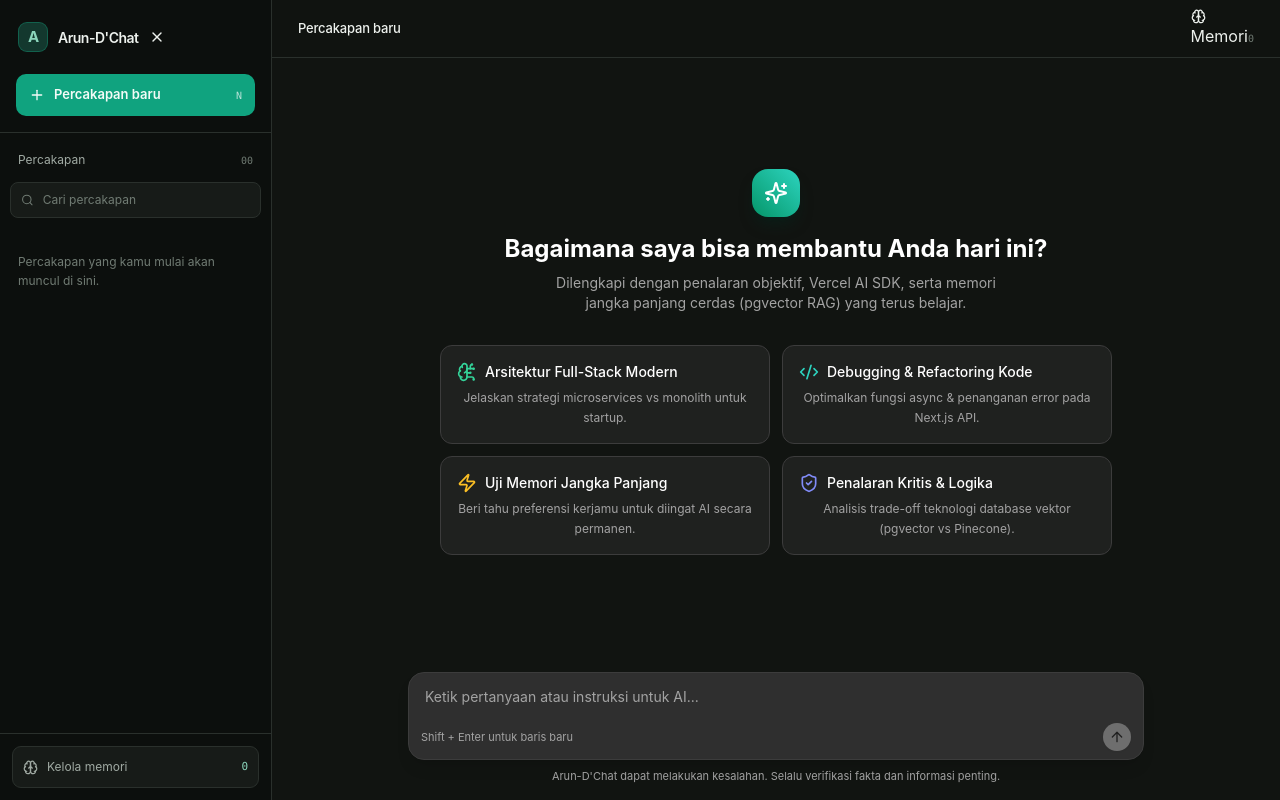
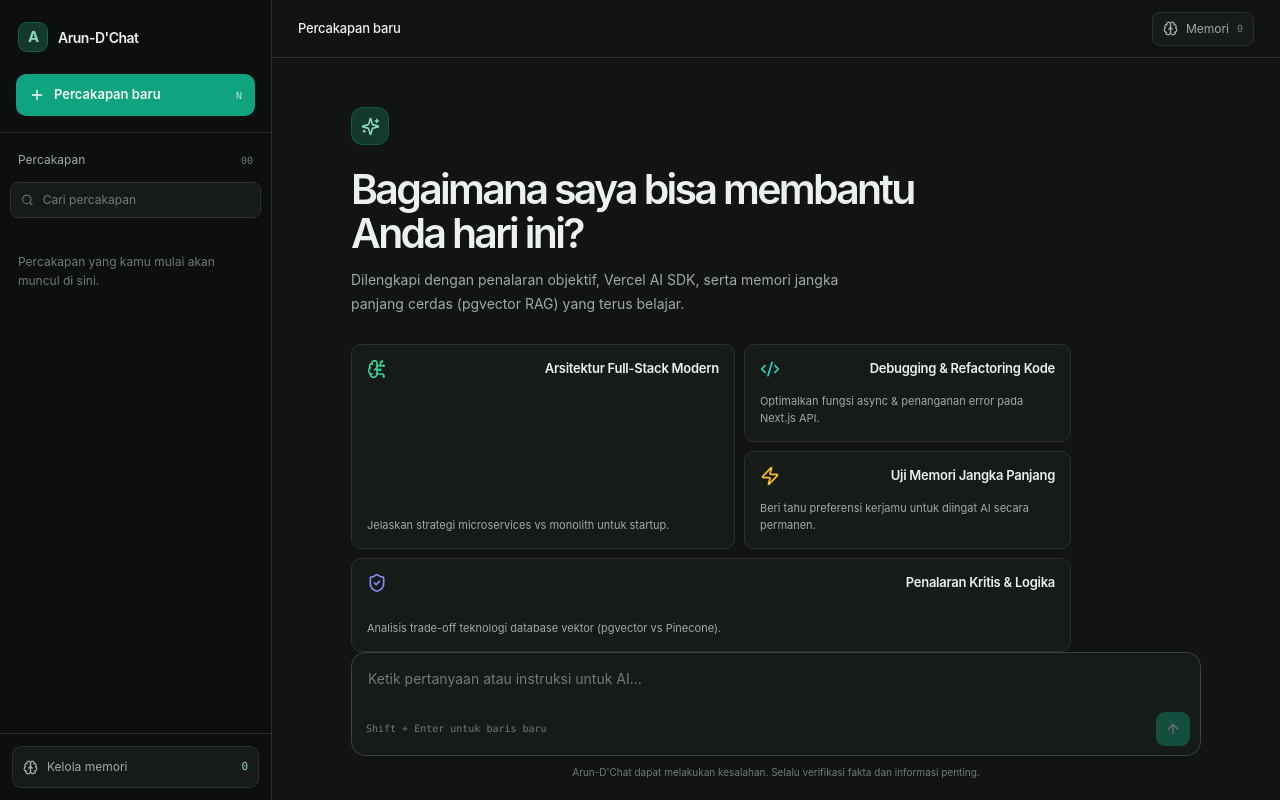
Before and after one commit to arundaya24/Arun-D-Chat, a Next.js app: page / in a window 1280 px wide. Built offline with nearby package versions, Linux system fonts and the light colour scheme.

Commit message:
save changes

```diff
--- a/src/app/globals.css
+++ b/src/app/globals.css
@@ -120,6 +120,23 @@ textarea:focus-visible {
   font-size: 14px;
   font-weight: 620;
   letter-spacing: -0.035em;
+}
+
+.sidebar-close {
+  display: none;
+  width: 30px;
+  height: 30px;
+  flex: 0 0 30px;
+  place-items: center;
+  margin-left: auto;
+  border: 1px solid var(--color-border);
+  border-radius: 8px;
+  background: var(--color-surface);
+  color: var(--color-muted);
+}
+
+.sidebar-close:hover {
+  color: var(--color-ink);
 }
 
 .sidebar-new-chat,
@@ -406,6 +423,30 @@ textarea:focus-visible {
   display: flex;
   align-items: center;
   gap: 8px;
+}
+
+.header-memory {
+  display: inline-flex;
+  min-height: 34px;
+  align-items: center;
+  gap: 8px;
+  padding: 0 10px;
+  border: 1px solid var(--color-border);
+  border-radius: 8px;
+  background: var(--color-surface);
+  color: var(--color-muted);
+  cursor: pointer;
+  font-size: 12px;
+  transition:
+    background-color var(--duration-ui) var(--ease-ui),
+    border-color var(--duration-ui) var(--ease-ui),
+    color var(--duration-ui) var(--ease-ui);
+}
+
+.header-memory:hover {
+  border-color: var(--color-border-strong);
+  background: var(--color-surface-hover);
+  color: var(--color-ink);
 }
 
 .mobile-menu,
@@ -1061,6 +1102,14 @@ textarea:focus-visible {
     padding: 0 15px;
   }
 
+  .header-memory {
+    display: none;
+  }
+
+  .sidebar-close {
+    display: grid;
+  }
+
   .mobile-menu,
   .mobile-memory {
     display: grid;
--- a/src/components/ChatArea.tsx
+++ b/src/components/ChatArea.tsx
@@ -35,52 +35,42 @@ export function ChatArea({
   }, [messages, isLoading]);
 
   return (
-    <div className="flex-1 overflow-y-auto px-4 py-6 md:px-8">
+    <div className="chat-scroll">
       {messages.length === 0 ? (
         <EmptyStateScreen onSendPreset={onSendPreset} />
       ) : (
-        <div className="max-w-3xl mx-auto space-y-6">
+        <div className="message-stack">
           {messages.map((message, index) => {
             const isUser = message.role === "user";
             const isLastAssistant =
               !isUser && index === messages.length - 1;
 
             return (
-              <div
-                key={message.id || index}
-                className={`flex gap-4 ${
-                  isUser ? "justify-end" : "justify-start"
-                }`}
-              >
-                {!isUser && (
-                  <div className="w-8 h-8 rounded-full bg-emerald-600/30 border border-emerald-500/40 flex items-center justify-center flex-shrink-0 text-emerald-400 mt-0.5">
-                    <Sparkles className="w-4 h-4" />
+              <div key={message.id || index} className="message-row">
+                <div className={`message-mark${isUser ? "" : " is-assistant"}`}>
+                  {isUser ? <User size={15} /> : <Sparkles size={15} />}
+                </div>
+                <div className="message-main">
+                  <div className="message-author">
+                    {isUser ? "Anda" : "Arun-D'Chat"}
                   </div>
-                )}
-
-                <div
-                  className={`group relative max-w-[85%] rounded-2xl px-4 py-3.5 transition-all shadow-sm ${
-                    isUser
-                      ? "bg-[#2f2f2f] text-white border border-[#3e3e3e]"
-                      : "bg-[#212121] text-[#ececec] border border-transparent w-full"
-                  }`}
-                >
                   {isUser ? (
-                    <div className="whitespace-pre-wrap text-sm leading-relaxed font-sans">
+                    <div className="message-content is-user">
                       {message.content}
                     </div>
                   ) : (
-                    <div className="space-y-3">
+                    <div className="message-content">
                       <MarkdownRenderer content={message.content} />
-                      <div className="flex items-center gap-2 pt-2 text-xs text-neutral-400 border-t border-[#2e2e2e]">
+                      <div className="message-actions">
                         <CopyMessageButton content={message.content} />
                         {isLastAssistant && !isLoading && (
                           <button
+                            type="button"
                             onClick={onReload}
-                            className="flex items-center gap-1 hover:text-white transition"
+                            className="regenerate-button"
                             title="Regenerate respon"
                           >
-                            <RotateCcw className="w-3.5 h-3.5" />
+                            <RotateCcw size={14} />
                             <span>Regenerasi</span>
                           </button>
                         )}
@@ -88,28 +78,25 @@ export function ChatArea({
                     </div>
                   )}
                 </div>
-
-                {isUser && (
-                  <div className="w-8 h-8 rounded-full bg-neutral-700 flex items-center justify-center flex-shrink-0 text-neutral-300 mt-0.5">
-                    <User className="w-4 h-4" />
-                  </div>
-                )}
               </div>
             );
           })}
 
           {isLoading && (
-            <div className="flex gap-4 items-start">
-              <div className="w-8 h-8 rounded-full bg-emerald-600/30 border border-emerald-500/40 flex items-center justify-center flex-shrink-0 text-emerald-400 animate-pulse">
-                <Sparkles className="w-4 h-4" />
+            <div className="message-row">
+              <div className="message-mark is-assistant">
+                <Sparkles size={15} />
               </div>
-              <div className="bg-[#212121] rounded-2xl px-4 py-3 text-sm text-neutral-400 flex items-center gap-2">
-                <span className="w-2 h-2 rounded-full bg-emerald-400 animate-bounce" />
-                <span className="w-2 h-2 rounded-full bg-emerald-400 animate-bounce [animation-delay:0.2s]" />
-                <span className="w-2 h-2 rounded-full bg-emerald-400 animate-bounce [animation-delay:0.4s]" />
-                <span className="text-xs text-neutral-400 ml-1">
-                  Menganalisis memori &amp; menyusun penalaran...
-                </span>
+              <div className="message-main">
+                <div className="message-author">Arun-D'Chat</div>
+                <div className="typing-indicator">
+                  <span className="typing-bars">
+                    <span />
+                    <span />
+                    <span />
+                  </span>
+                  <span>Menganalisis memori &amp; menyusun penalaran...</span>
+                </div>
               </div>
             </div>
           )}
@@ -136,18 +123,19 @@ function CopyMessageButton({ content }: { content: string }) {
 
   return (
     <button
+      type="button"
       onClick={handleCopy}
-      className="flex items-center gap-1 hover:text-white transition"
+      className="copy-message-button"
       title="Salin seluruh pesan"
     >
       {copied ? (
         <>
-          <Check className="w-3.5 h-3.5 text-emerald-400" />
-          <span className="text-emerald-400">Tersalin</span>
+          <Check size={14} />
+          <span>Tersalin</span>
         </>
       ) : (
         <>
-          <Copy className="w-3.5 h-3.5" />
+          <Copy size={14} />
           <span>Salin</span>
         </>
       )}
@@ -192,34 +180,31 @@ function EmptyStateScreen({
   ];
 
   return (
-    <div className="flex flex-col items-center justify-center min-h-[70vh] max-w-2xl mx-auto text-center">
-      <div className="w-12 h-12 rounded-2xl bg-gradient-to-tr from-emerald-600 to-teal-400 flex items-center justify-center shadow-lg shadow-emerald-950/40 mb-4">
-        <Sparkles className="w-6 h-6 text-white" />
+    <div className="empty-state">
+      <div className="empty-mark">
+        <Sparkles size={19} />
       </div>
 
-      <h1 className="text-2xl font-bold text-white mb-2">
+      <h1 className="empty-heading">
         Bagaimana saya bisa membantu Anda hari ini?
       </h1>
-      <p className="text-sm text-neutral-400 mb-8 max-w-md">
+      <p className="empty-description">
         Dilengkapi dengan penalaran objektif, Vercel AI SDK, serta memori jangka panjang cerdas (pgvector RAG) yang terus belajar.
       </p>
 
-      <div className="grid grid-cols-1 md:grid-cols-2 gap-3 w-full text-left">
+      <div className="suggestion-grid">
         {presets.map((item, idx) => (
           <button
             key={idx}
+            type="button"
             onClick={() => onSendPreset(item.prompt)}
-            className="p-4 rounded-xl bg-[#2a2a2a]/60 hover:bg-[#2f2f2f] border border-[#3c3c3c] transition-all hover:border-neutral-500 flex flex-col justify-between group"
+            className="suggestion-card"
           >
-            <div className="flex items-center gap-2 mb-1.5">
-              {item.icon}
-              <span className="text-sm font-medium text-white group-hover:text-emerald-300 transition">
-                {item.title}
-              </span>
+            <div className="suggestion-topline">
+              <span className="suggestion-icon">{item.icon}</span>
+              <span className="suggestion-title">{item.title}</span>
             </div>
-            <p className="text-xs text-neutral-400 leading-relaxed">
-              {item.desc}
-            </p>
+            <p className="suggestion-description">{item.desc}</p>
           </button>
         ))}
       </div>
--- a/src/components/ChatInput.tsx
+++ b/src/components/ChatInput.tsx
@@ -41,10 +41,10 @@ export function ChatInput({
   };
 
   return (
-    <div className="w-full max-w-3xl mx-auto px-4 pb-4 pt-2">
+    <div className="composer-wrap">
       <form
         onSubmit={handleSubmit}
-        className="relative flex flex-col w-full bg-[#2f2f2f] border border-[#3c3c3c] focus-within:border-[#555] rounded-2xl shadow-lg transition-all"
+        className="composer-card"
       >
         <textarea
           ref={textareaRef}
@@ -53,41 +53,41 @@ export function ChatInput({
           onKeyDown={handleKeyDown}
           placeholder="Ketik pertanyaan atau instruksi untuk AI..."
           rows={1}
-          className="w-full pl-4 pr-12 pt-3.5 pb-3 bg-transparent text-[#ececec] placeholder-neutral-400 text-sm focus:outline-none resize-none max-h-48 overflow-y-auto"
+          className="composer-textarea"
         />
 
-        <div className="flex items-center justify-between px-3 pb-2 pt-1 text-xs text-neutral-400">
-          <div className="flex items-center gap-1.5 text-[11px] text-neutral-400">
-            <span>Shift + Enter untuk baris baru</span>
+        <div className="composer-footer">
+          <div className="composer-tools">
+            <span className="composer-hint">Shift + Enter untuk baris baru</span>
           </div>
 
-          <div className="flex items-center gap-2">
           {isLoading ? (
             <button
               type="button"
               onClick={stop}
-                className="p-1.5 rounded-full bg-white text-black hover:bg-neutral-200 transition shadow"
+              className="stop-button"
               title="Hentikan pembuatan respon"
+              aria-label="Hentikan pembuatan respon"
             >
-                <Square className="w-4 h-4 fill-current" />
+              <Square size={15} fill="currentColor" />
             </button>
           ) : (
             <button
               type="submit"
               disabled={!input.trim()}
-                className="p-1.5 rounded-full bg-white text-black hover:bg-neutral-200 disabled:opacity-30 disabled:hover:bg-white transition shadow"
+              className="send-button"
               title="Kirim pesan"
+              aria-label="Kirim pesan"
             >
-                <ArrowUp className="w-4 h-4" />
+              <ArrowUp size={16} />
             </button>
           )}
         </div>
-        </div>
       </form>
 
-      <div className="text-center mt-2 text-[11px] text-neutral-400">
+      <p className="composer-disclaimer">
         Arun-D&apos;Chat dapat melakukan kesalahan. Selalu verifikasi fakta dan informasi penting.
-      </div>
+      </p>
     </div>
   );
 }
--- a/src/components/MarkdownRenderer.tsx
+++ b/src/components/MarkdownRenderer.tsx
@@ -12,7 +12,7 @@ interface MarkdownRendererProps {
 
 export function MarkdownRenderer({ content }: MarkdownRendererProps) {
   return (
-    <div className="prose prose-invert max-w-none text-[#ececec] text-[15px] leading-relaxed break-words">
+    <div className="markdown-body">
       <ReactMarkdown
         remarkPlugins={[remarkGfm]}
         rehypePlugins={[rehypeHighlight]}
@@ -27,7 +27,7 @@ export function MarkdownRenderer({ content }: MarkdownRendererProps) {
 
             return (
               <code
-                className="bg-[#2f2f2f] text-emerald-300 font-mono text-[13px] px-1.5 py-0.5 rounded border border-[#3c3c3c]"
+                className="markdown-inline-code"
                 {...props}
               >
                 {children}
@@ -36,8 +36,8 @@ export function MarkdownRenderer({ content }: MarkdownRendererProps) {
           },
           table({ children }: any) {
             return (
-              <div className="my-4 overflow-x-auto rounded-lg border border-[#3c3c3c]">
-                <table className="w-full text-left text-sm text-[#ececec] border-collapse">
+              <div className="markdown-table-wrap">
+                <table className="markdown-table">
                   {children}
                 </table>
               </div>
@@ -45,27 +45,17 @@ export function MarkdownRenderer({ content }: MarkdownRendererProps) {
           },
           thead({ children }: any) {
             return (
-              <thead className="bg-[#2f2f2f] text-xs uppercase font-semibold text-neutral-300 border-b border-[#3c3c3c]">
-                {children}
-              </thead>
+              <thead>{children}</thead>
             );
           },
           th({ children }: any) {
-            return <th className="px-4 py-3 font-semibold">{children}</th>;
+            return <th>{children}</th>;
           },
           td({ children }: any) {
-            return (
-              <td className="px-4 py-3 border-b border-[#2d2d2d] bg-[#212121]/50">
-                {children}
-              </td>
-            );
+            return <td>{children}</td>;
           },
           blockquote({ children }: any) {
-            return (
-              <blockquote className="my-3 border-l-4 border-emerald-500 bg-[#2a2a2a] px-4 py-2 italic text-neutral-300 rounded-r">
-                {children}
-              </blockquote>
-            );
+            return <blockquote>{children}</blockquote>;
           },
           a({ href, children }: any) {
             return (
@@ -73,38 +63,25 @@ export function MarkdownRenderer({ content }: MarkdownRendererProps) {
                 href={href}
                 target="_blank"
                 rel="noopener noreferrer"
-                className="text-emerald-400 hover:text-emerald-300 underline underline-offset-2"
               >
                 {children}
               </a>
             );
           },
           ul({ children }: any) {
-            return <ul className="my-2 list-disc pl-6 space-y-1">{children}</ul>;
+            return <ul>{children}</ul>;
           },
           ol({ children }: any) {
-            return <ol className="my-2 list-decimal pl-6 space-y-1">{children}</ol>;
+            return <ol>{children}</ol>;
           },
           h1({ children }: any) {
-            return (
-              <h1 className="text-xl font-bold mt-4 mb-2 text-white border-b border-[#3c3c3c] pb-1">
-                {children}
-              </h1>
-            );
+            return <h1>{children}</h1>;
           },
           h2({ children }: any) {
-            return (
-              <h2 className="text-lg font-bold mt-3 mb-2 text-neutral-100">
-                {children}
-              </h2>
-            );
+            return <h2>{children}</h2>;
           },
           h3({ children }: any) {
-            return (
-              <h3 className="text-base font-semibold mt-2 mb-1 text-neutral-200">
-                {children}
-              </h3>
-            );
+            return <h3>{children}</h3>;
           },
         }}
       >
@@ -128,31 +105,30 @@ function CodeBlock({ language, code }: { language: string; code: string }) {
   };
 
   return (
-    <div className="my-4 rounded-lg overflow-hidden border border-[#3c3c3c] bg-[#161b22]">
-      <div className="flex items-center justify-between px-4 py-2 bg-[#1f242c] border-b border-[#30363d] text-xs text-neutral-400">
-        <span className="font-mono uppercase font-semibold text-neutral-300">
-          {language || "teks"}
-        </span>
+    <div className="code-block">
+      <div className="code-block-header">
+        <span className="code-language">{language || "teks"}</span>
         <button
+          type="button"
           onClick={handleCopy}
-          className="flex items-center gap-1.5 px-2.5 py-1 rounded bg-[#2c313a] hover:bg-[#383e4a] text-neutral-200 hover:text-white transition-colors duration-150"
+          className="copy-code-button"
           title="Salin Kode"
         >
           {copied ? (
             <>
-              <Check className="w-3.5 h-3.5 text-emerald-400" />
-              <span className="text-emerald-400">Tersalin!</span>
+              <Check size={14} />
+              <span>Tersalin!</span>
             </>
           ) : (
             <>
-              <Copy className="w-3.5 h-3.5" />
+              <Copy size={14} />
               <span>Salin</span>
             </>
           )}
         </button>
       </div>
-      <pre className="p-4 overflow-x-auto text-[13px] font-mono leading-relaxed bg-[#161b22]">
-        <code>{code}</code>
+      <pre>
+        <code className="hljs">{code}</code>
       </pre>
     </div>
   );
```
Lines whose indentation alone changed are shown as unchanged.
